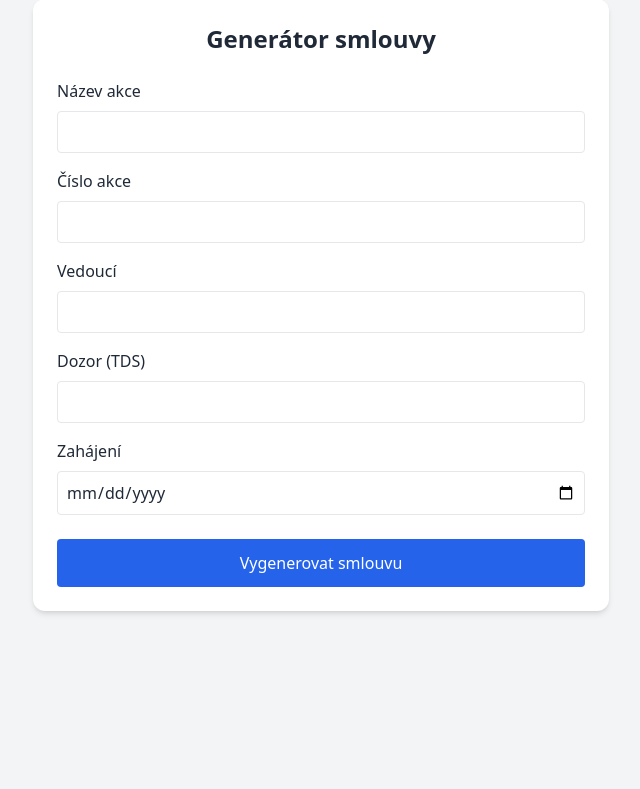
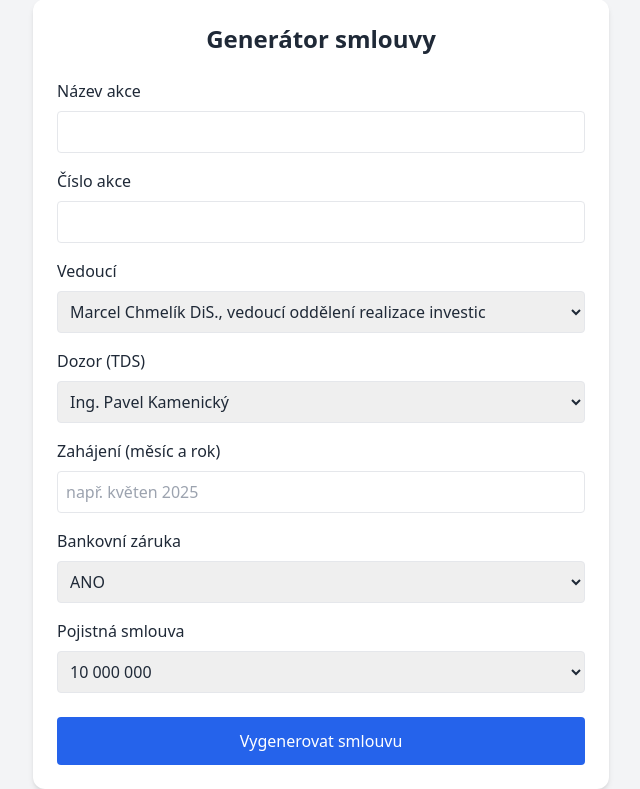
Before and after one commit to JenikAdamira/contract-generator, a Flask app: page / in a window 1280 px wide. Shown: the part 41-830 px from the top of the page, without its empty margins (319-959 px from the left). Before the commit the page ends 655 px from the top, so only its background shows below. Run offline with Flask 3, Linux system fonts and the light colour scheme; some libraries are stand-ins or nearby versions.

Commit message:
Update form.html

```diff
--- a/templates/form.html
+++ b/templates/form.html
@@ -3,7 +3,7 @@
 <head>
     <meta charset="UTF-8" />
     <meta name="viewport" content="width=device-width, initial-scale=1.0" />
-    <title>Generátor smluv</title>
+    <title>Generátor smlouvy</title>
     <script src="https://cdn.tailwindcss.com"></script>
 </head>
 <body class="bg-gray-100 text-gray-800">
@@ -17,13 +17,36 @@
             <input type="text" name="cislo_akce" required class="w-full mb-4 p-2 border rounded" />
 
             <label class="block mb-2">Vedoucí</label>
-            <input type="text" name="vedouci" required class="w-full mb-4 p-2 border rounded" />
+            <select name="vedouci" required class="w-full mb-4 p-2 border rounded">
+                <option value="Marcel Chmelík DiS., vedoucí oddělení realizace investic">Marcel Chmelík DiS., vedoucí oddělení realizace investic</option>
+                <option value="Ing. Jakub Hušek, vedoucí oddělení přípravy investic">Ing. Jakub Hušek, vedoucí oddělení přípravy investic</option>
+            </select>
 
             <label class="block mb-2">Dozor (TDS)</label>
-            <input type="text" name="dozor" required class="w-full mb-4 p-2 border rounded" />
+            <select name="dozor" required class="w-full mb-4 p-2 border rounded">
+                <option value="Ing. Pavel Kamenický">Ing. Pavel Kamenický</option>
+                <option value="Ing. František Zurek">Ing. František Zurek</option>
+                <option value="Martin Pala">Martin Pala</option>
+                <option value="Ing. Michal Ranný">Ing. Michal Ranný</option>
+                <option value="Milan Kyral DiS.">Milan Kyral DiS.</option>
+                <option value="Ing. Vladimír Vít">Ing. Vladimír Vít</option>
+                <option value="Ing. Marek Špryňar">Ing. Marek Špryňar</option>
+            </select>
 
-            <label class="block mb-2">Zahájení</label>
-            <input type="date" name="zahajeni" required class="w-full mb-6 p-2 border rounded" />
+            <label class="block mb-2">Zahájení (měsíc a rok)</label>
+            <input type="text" name="zahajeni" placeholder="např. květen 2025" required class="w-full mb-4 p-2 border rounded" />
+
+            <label class="block mb-2">Bankovní záruka</label>
+            <select name="bz" required class="w-full mb-4 p-2 border rounded">
+                <option value="ANO">ANO</option>
+                <option value="NE">NE</option>
+            </select>
+
+            <label class="block mb-2">Pojistná smlouva</label>
+            <select name="poj" required class="w-full mb-6 p-2 border rounded">
+                <option value="10 000 000">10 000 000</option>
+                <option value="20 000 000">20 000 000</option>
+            </select>
 
             <button type="submit" class="w-full bg-blue-600 text-white p-3 rounded hover:bg-blue-700">Vygenerovat smlouvu</button>
         </form>
```
